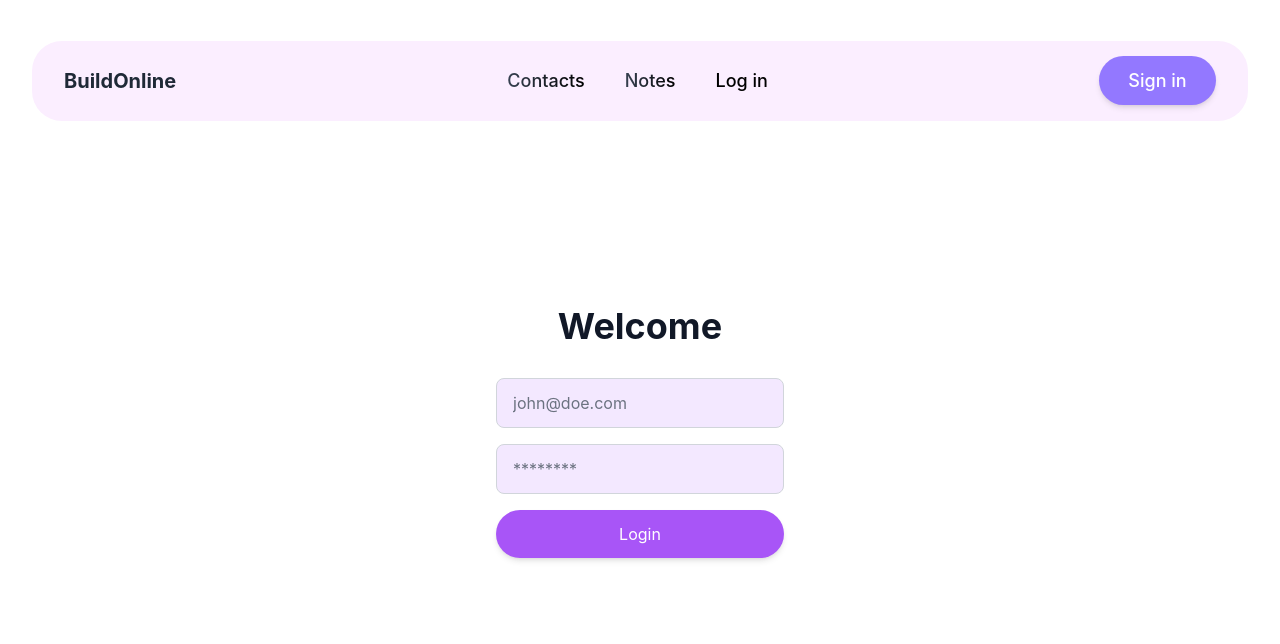
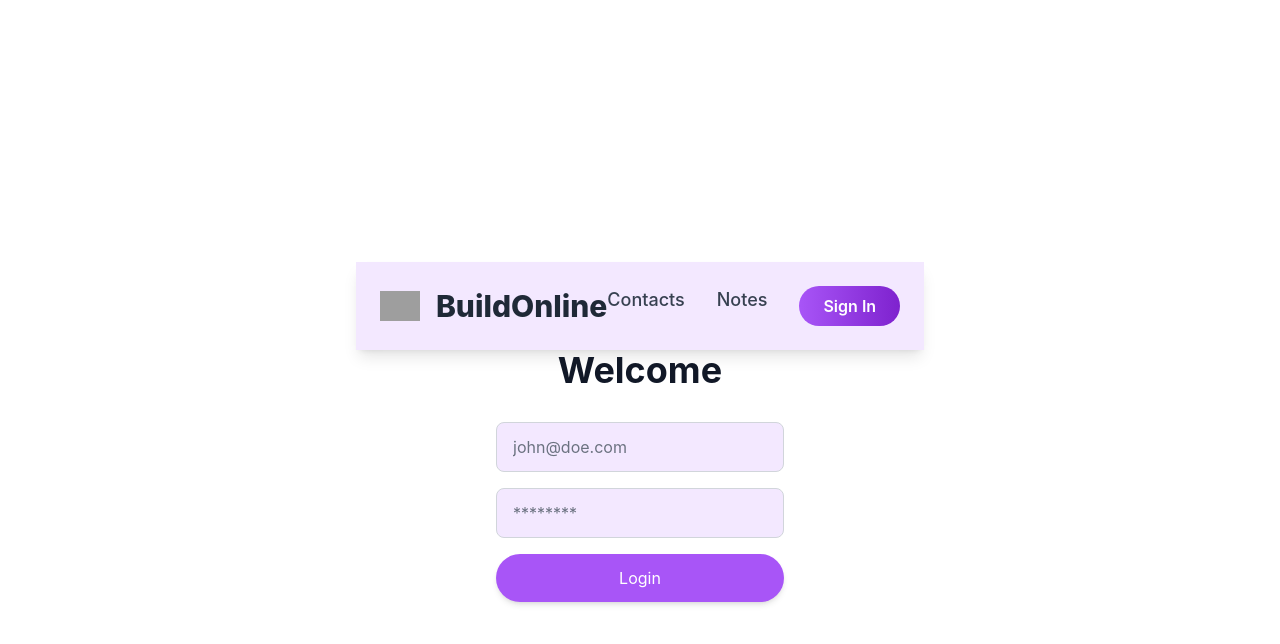
Before and after one commit to ChiaraDim/BuildOnlineChallenge-frontend, a Next.js app in the folder frontend/: page /Home in a window 1280 px wide. Shown: the top 644 px of the page. Built offline with nearby package versions, Linux system fonts and the light colour scheme; no server answers; grey boxes are pictures that could not be loaded.

Commit message:
feat: add AuthWrapper and Layout components, refactor Header, and remove Button component

```diff
--- /dev/null
+++ b/frontend/src/components/AuthWrapper.tsx
@@ -0,0 +1,10 @@
+import { useAuthCheck } from '../hooks/useAuthCheck';
+
+const AuthWrapper: React.FC<{ children: React.ReactNode }> = ({ children }) => {
+  const authChecked = useAuthCheck();
+  return authChecked ? (
+    <div className="max-w-screen-lg mx-auto py-6">{children}</div>
+  ) : null;
+};
+
+export default AuthWrapper;
--- a/frontend/src/components/Button.tsx
+++ /dev/null
@@ -1,17 +0,0 @@
-import React from 'react'
-
-interface ButtonProps {
-  text: string
-  onClick?: () => void
-}
-
-const Button: React.FC<ButtonProps> = ({ text, onClick }) => (
-  <button
-    onClick={onClick}
-    className={`px-6 py-2 bg-blue-600 text-white font-semibold rounded-full shadow-md transition duration-200 ease-in-out transform hover:bg-blue-700 hover:scale-105`}
-  >
-    {text}
-  </button>
-)
-
-export default Button
--- a/frontend/src/components/Header.tsx
+++ b/frontend/src/components/Header.tsx
@@ -1,42 +1,26 @@
-import React from 'react'
+import Link from 'next/link';
+import Image from 'next/image';
 
-const Header = () => {
-  return (
-    <header className="absolute left-[2.5%] right-[2.5%] top-[5.08%] bg-[#FBEEFF] rounded-[30px] h-[80px] flex items-center justify-between px-8">
-      {/* Logo */}
-      <div className="text-xl font-bold text-gray-800">BuildOnline</div>
+const Header = () => (
+  <header className="bg-purple-100 p-6 flex justify-between items-center shadow-lg">
+    <div className="flex items-center">
+      <Image src="/logo.svg" alt="BuildOnline Logo" width={40} height={40} />
+      <span className="ml-4 text-3xl font-extrabold text-gray-800">BuildOnline</span>
+    </div>
+    <nav className="flex gap-8">
+      <Link href="/contacts" className="text-gray-700 hover:text-gray-900 font-medium text-lg">
+        Contacts
+      </Link>
+      <Link href="/notes" className="text-gray-700 hover:text-gray-900 font-medium text-lg">
+        Notes
+      </Link>
+      <Link href="/login">
+        <button className="bg-gradient-to-r from-purple-500 to-purple-700 text-white py-2 px-6 rounded-full font-semibold hover:shadow-xl">
+          Sign In
+        </button>
+      </Link>
+    </nav>
+  </header>
+);
 
-      {/* Navigation Links */}
-      <nav className="flex items-center space-x-10">
-        <a
-          href="#contacts"
-          className="text-transparent bg-clip-text bg-gradient-to-r from-gray-700 to-black font-medium text-lg"
-        >
-          Contacts
-        </a>
-        <a
-          href="#notes"
-          className="text-transparent bg-clip-text bg-gradient-to-r from-gray-700 to-black font-medium text-lg"
-        >
-          Notes
-        </a>
-        <a href="#login" className="text-black font-medium text-lg">
-          Log in
-        </a>
-      </nav>
-
-      {/* Sign in Button */}
-      <button
-        className="bg-[#9378FF] text-white font-medium text-lg rounded-full px-6 py-2 shadow-md transition hover:bg-purple-700"
-        style={{
-          width: '117px',
-          height: '49px',
-        }}
-      >
-        Sign in
-      </button>
-    </header>
-  )
-}
-
-export default Header
+export default Header;
--- /dev/null
+++ b/frontend/src/components/Layout.tsx
@@ -0,0 +1,16 @@
+import Header from './Header';
+
+import { ReactNode } from 'react';
+
+const Layout = ({ children }: { children: ReactNode }) => {
+  return (
+    <div className="min-h-screen bg-purple-100">
+      <Header />
+      <main className="p-6">
+        {children}
+      </main>
+    </div>
+  );
+};
+
+export default Layout;
```
